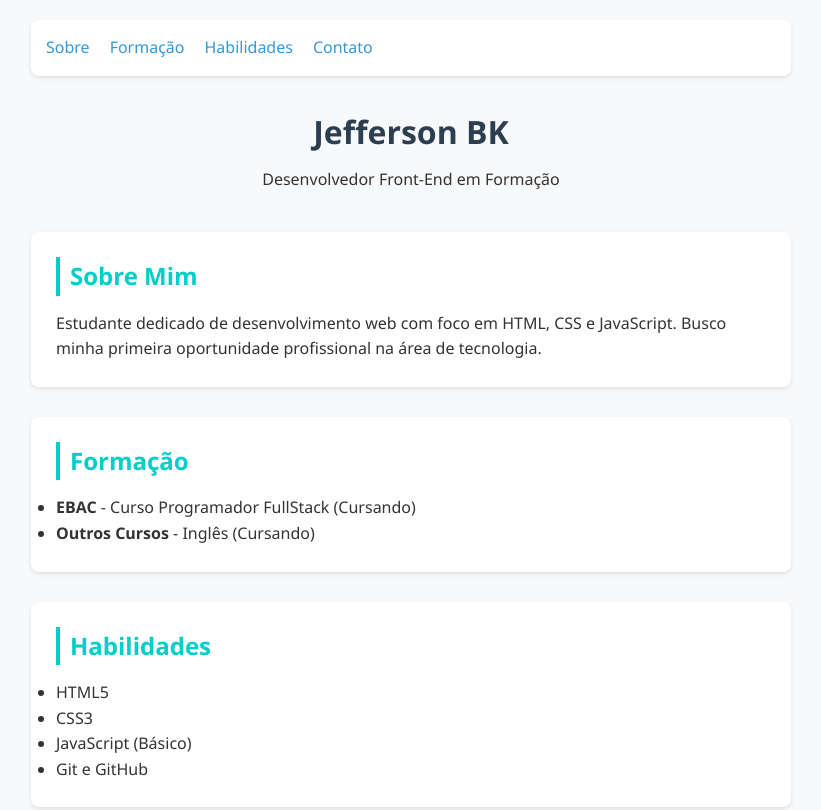
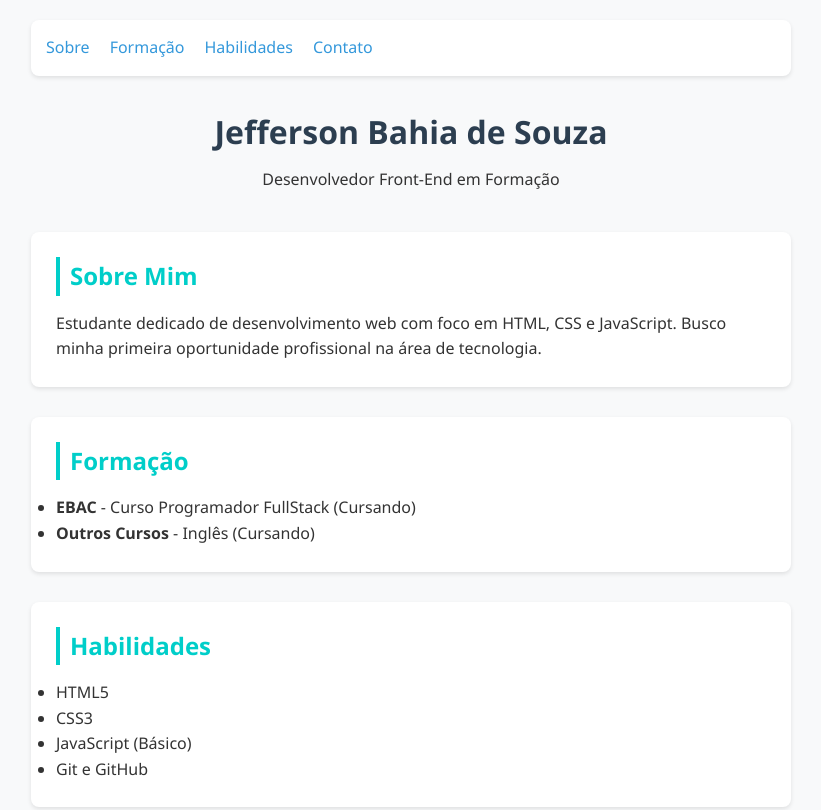
Before and after one commit to jeffersonbk15/Curriculo-Incrementado, a plain HTML site: page meu curriculo/index.html in a window 1280 px wide. Shown: the top 810 px of the page, without its empty margins (229-1050 px from the left). Drawn offline with Linux system fonts and the light colour scheme.

Commit message:
Acertando nome

```diff
--- a/meu curriculo/index.html
+++ b/meu curriculo/index.html
@@ -20,7 +20,7 @@
     </nav>
 
     <header>
-        <h1>Jefferson BK</h1>
+        <h1>Jefferson Bahia de Souza</h1>
         <p>Desenvolvedor Front-End em Formação</p>
     </header>
 
```
